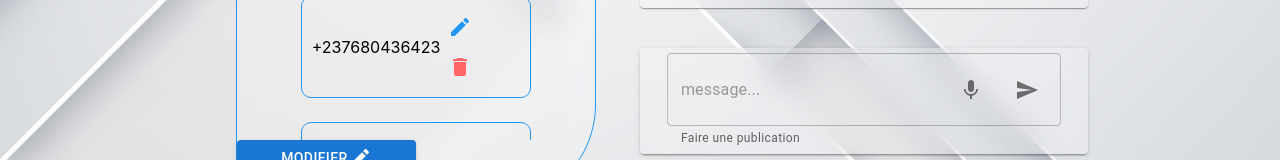
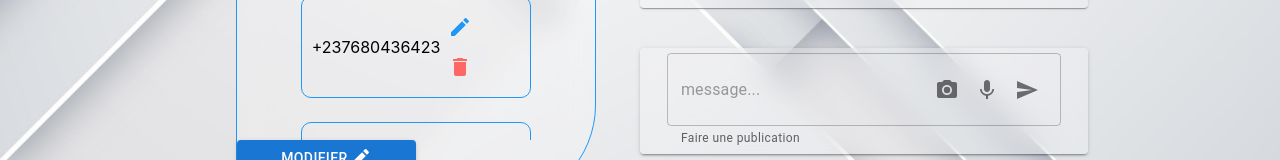
Before and after one commit to 1Cryptify/automatisationWathsapp, a React (Create React App) app: page / in a window 1280 px wide. Shown: the part 627-787 px from the top of the page. Built offline with nearby package versions, Linux system fonts and the light colour scheme.

Commit message:
modifier background +

```diff
--- a/src/Msg.jsx
+++ b/src/Msg.jsx
@@ -1,4 +1,4 @@
-import { Delete, Edit, Mic, ModeEdit, Search, SearchRounded, Send, SendAndArchive } from '@mui/icons-material'
+import { Delete, Edit, Mic, ModeEdit, PhotoCamera, Search, SearchRounded, Send, SendAndArchive } from '@mui/icons-material'
 import { Box, Button, ButtonGroup, Divider, Grid, IconButton, InputBase, Paper, TextField, TextareaAutosize, ToggleButton, ToggleButtonGroup, Typography } from '@mui/material'
 import React, { useState } from 'react'
 
@@ -120,10 +120,12 @@ export default function Msg() {
             <Paper elevation={2} sx={{width:'100%',marginTop:5,marginBottom:5,display:'grid',placeItems:'center',padding:'5px',backdropFilter:`blur(15px)`,background:`rgba(255, 255, 255, 0.2)`}}><TextField  sx={{width:'90%'}} multiline={true} maxRows={4} placeholder='message...' variant='outlined' helperText="Faire une publication"  InputProps={{
           endAdornment: (
             <>
+          <IconButton type="submit" aria-label="search">
+              <PhotoCamera/>
+            </IconButton>
             <IconButton type="submit" aria-label="search">
-            <Mic/>
-            <IconButton/>
-          </IconButton>
+              <Mic/>
+            </IconButton>
             <IconButton type="submit" aria-label="search">
               <Send/>
             </IconButton></>
```
